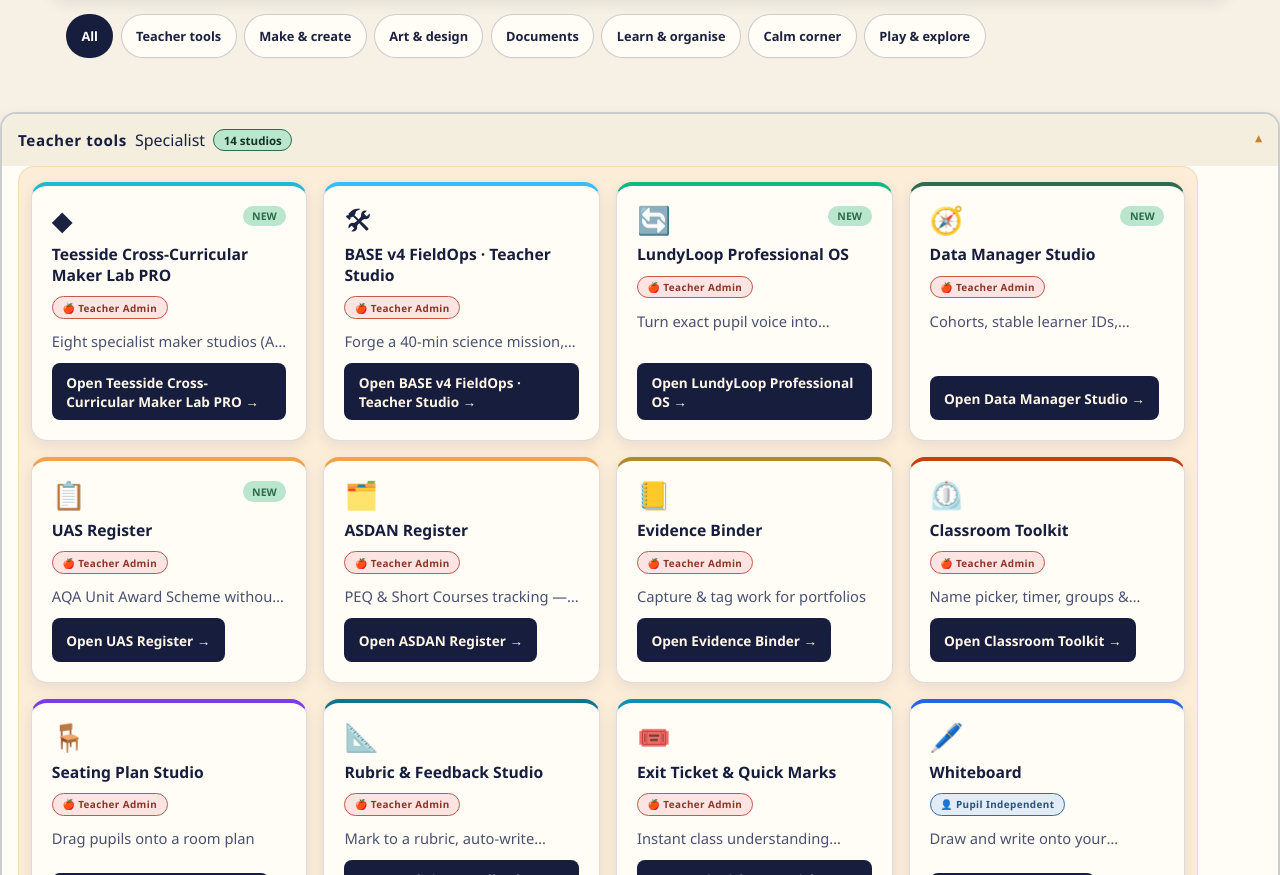
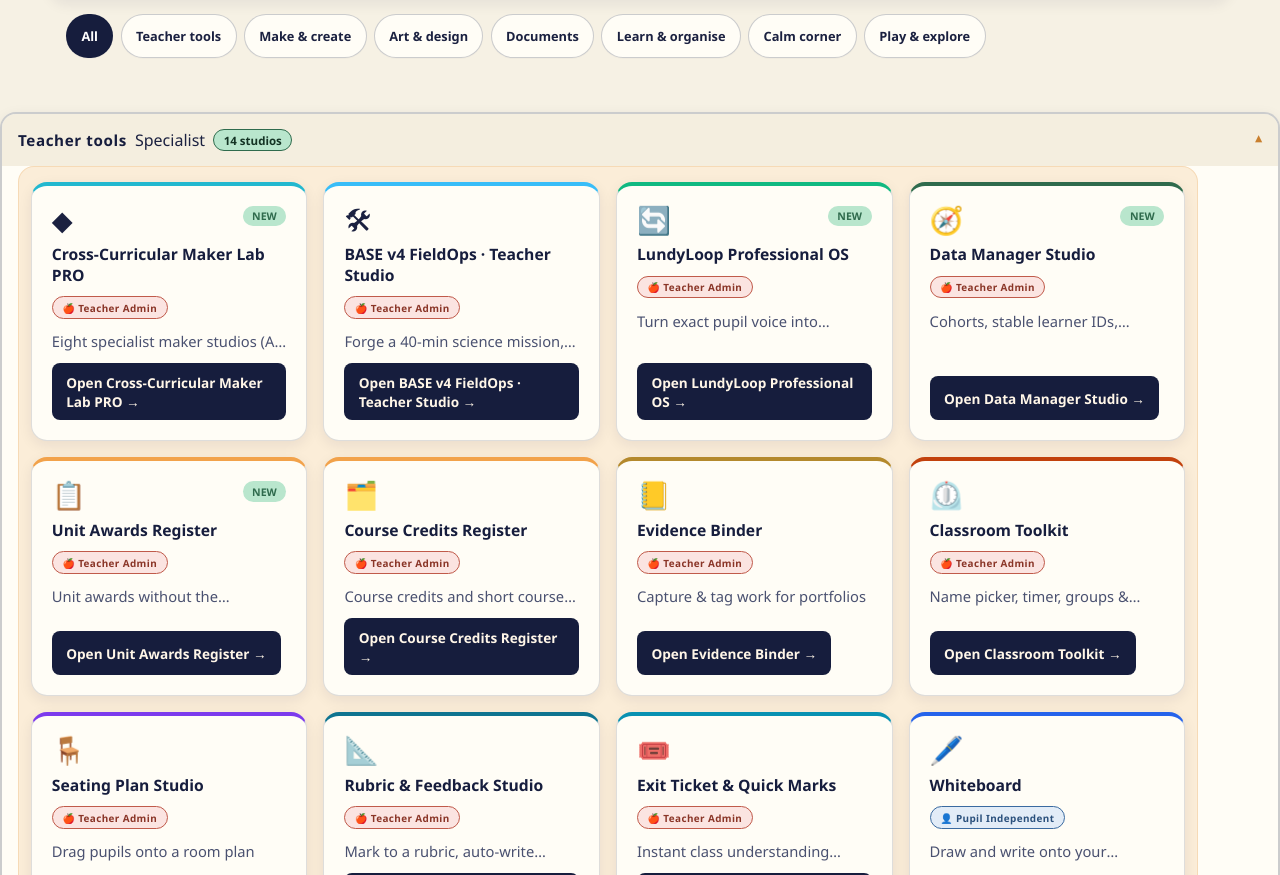
Before and after one commit to MattRoper1977/Matt-s-Apps-, a plain HTML site: page index.html in a window 1280 px wide. Shown: the part 544-1419 px from the top of the page. Drawn offline with Linux system fonts and the light colour scheme.

Commit message:
Apps list: general wording on five cards (card wording version 2)
Seven fields on five cards (positions 0.0, 0.1, 0.4, 0.5, 6.0) take the general wording from the
naming thread's card wording file (version 2). The two renamed register cards keep their audience
in the page's audience map under their new names, and the apps.json manifest pin follows the new
bytes in the Apps gate copy. Addresses (file paths) do not change.

Co-Authored-By: Claude Opus 5.5 <noreply@anthropic.com>
Claude-Session: https://claude.ai/code/session_01PHqapTu2ob9NWmqfQJpBJt

```diff
--- a/apps.json
+++ b/apps.json
@@ -7,7 +7,7 @@
       "items": [
         {
           "f": "Teesside_Maker_Lab_PRO/index.html",
-          "n": "Teesside Cross-Curricular Maker Lab PRO",
+          "n": "Cross-Curricular Maker Lab PRO",
           "d": "Eight specialist maker studios (Art × D&T × Humanities) with a shared learner Maker Passport, Teacher Studio Director and Portfolio Moderation Hub. Commission → predict → make → test → revise → explain, evidence local to the device.",
           "i": "◆",
           "c": "#22B8CF",
@@ -16,7 +16,7 @@
         {
           "f": "FieldOps_Teacher_Studio.html",
           "n": "BASE v4 FieldOps · Teacher Studio",
-          "d": "Forge a 40-min science mission, launch it into a Teesside lab, verify the evidence capsule it returns",
+          "d": "Forge a 40-min science mission, launch it into a field lab, verify the evidence capsule it returns",
           "i": "🛠",
           "c": "#38bdf8"
         },
@@ -38,18 +38,18 @@
         },
         {
           "f": "https://madebymatt.uk/uas/",
-          "n": "UAS Register",
-          "d": "AQA Unit Award Scheme without the paperwork — date-stamp outcomes, file photo evidence, export one email-ready PDF",
+          "n": "Unit Awards Register",
+          "d": "Unit awards without the paperwork — date-stamp outcomes, file photo evidence, export one email-ready PDF",
           "i": "📋",
           "c": "#F2A24A",
           "new": true
         },
         {
-          "n": "ASDAN Register",
+          "n": "Course Credits Register",
           "i": "🗂️",
           "c": "#F2A24A",
           "f": "https://madebymatt.uk/asdan/",
-          "d": "PEQ & Short Courses tracking — the register itself lives on the main site."
+          "d": "Course credits and short courses tracking — the register itself lives on the main site."
         },
         {
           "f": "Evidence_Binder.html",
@@ -284,7 +284,7 @@
         {
           "f": "https://madebymatt.uk/voxel/",
           "n": "Voxel Frontier",
-          "d": "Minecraft-style voxel sandbox — mine, build & explore an endless block world. Runs offline in the browser.",
+          "d": "A block-building sandbox — mine, build & explore an endless block world. Runs offline in the browser.",
           "i": "⛏️",
           "c": "#5fae42",
           "new": true
--- a/index.html
+++ b/index.html
@@ -255,7 +255,7 @@ function numberWord(n){
 }
 let DATA=null,CAT="",Q="";
 const SPEC="Teacher tools";
-const AUDMAP={"BASE v4 FieldOps · Teacher Studio":"t","Data Manager Studio":"t","UAS Register":"t","ASDAN Register":"t","Evidence Binder":"t","Classroom Toolkit":"t","Seating Plan Studio":"t","Rubric & Feedback Studio":"t","Exit Ticket & Quick Marks":"t","ChoreoStudio":"t","LundyLoop Professional OS":"t","Cross-Curricular Maker Lab PRO":"t",
+const AUDMAP={"BASE v4 FieldOps · Teacher Studio":"t","Data Manager Studio":"t","Unit Awards Register":"t","Course Credits Register":"t","Evidence Binder":"t","Classroom Toolkit":"t","Seating Plan Studio":"t","Rubric & Feedback Studio":"t","Exit Ticket & Quick Marks":"t","ChoreoStudio":"t","LundyLoop Professional OS":"t","Cross-Curricular Maker Lab PRO":"t",
 "Now / Next Board":"g","Feelings Check-in":"g","Regulation Station":"g",
 "PDF Studio":"s",
 "MBM Science Portfolio Hub":"t"};
```
Also changed, not shown: 1 other file.
